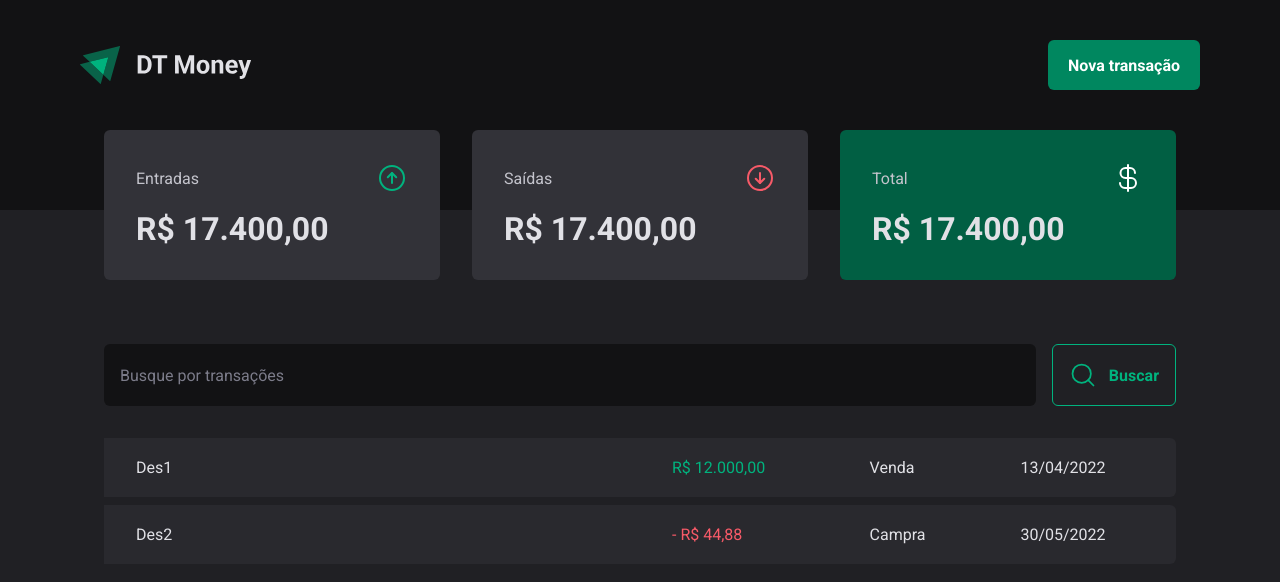
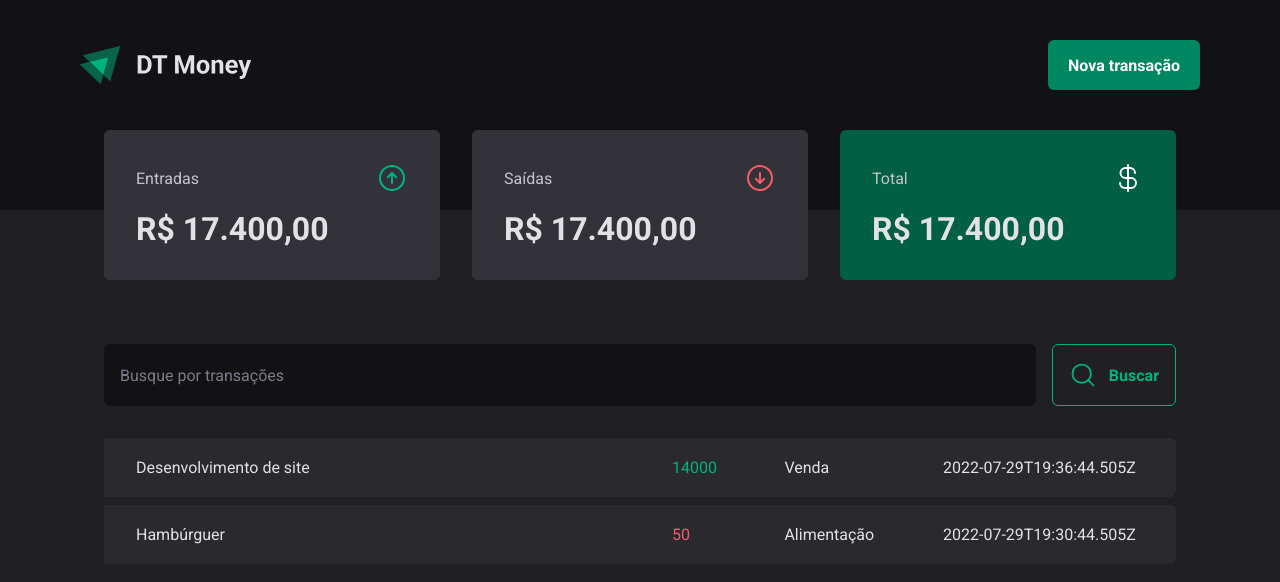
Before and after one commit to naelstudytable/rs-ignite-reactjs, a React (Vite) app in the folder projeto03/: page / in a window 1280 px wide. Shown: the top 582 px of the page. Built offline with nearby package versions, Linux system fonts and the light colour scheme; data requests are answered from the project's data file.

Commit message:
build(projeto03|Conexão com a API): Realizando requisição HTTP

```diff
--- a/projeto03/src/pages/Transactions/index.tsx
+++ b/projeto03/src/pages/Transactions/index.tsx
@@ -1,46 +1,58 @@
+import { useEffect, useState } from "react";
 import { Header } from "../../components/Header";
 import { SearchForm } from "../../components/SearchForm";
 import { Summary } from "../../components/Summary";
-import { PriceHighLight, TransactionContainer, TransactionTable } from "./styles";
+import { PriceHighLight, TransactionsContainer, TransactionsTable } from "./styles";
 
+interface Transaction {
+    id: number;
+    description: string;
+    type: 'income' | 'outcome';
+    price: number;
+    category: string;
+    createdAt: string;
+}
 
 export function Transactions() {
+    const [transactions, setTransactions] = useState<Transaction[]>([]);
+
+    async function loadTransactions() {
+        const response = await fetch('http://localhost:3333/transactions')
+        const data = await response.json()
+
+        setTransactions(data)
+    }
+
+    useEffect(() => {
+        loadTransactions()
+    }, []);
+
     return (
         <div>
             <Header />
-
             <Summary />
-
-
-            <TransactionContainer>
-
+            <TransactionsContainer>
                 <SearchForm />
 
-                <TransactionTable>
+                <TransactionsTable>
                     <tbody>
-                        <tr>
-                            <td width="50%">Des1</td>
-                            <td>
-                                <PriceHighLight variant="income">
-                                    R$ 12.000,00
-                                </PriceHighLight>
-                            </td>
-                            <td>Venda</td>
-                            <td>13/04/2022</td>
-                        </tr>
-                        <tr>
-                            <td width="50%">Des2</td>
-                            <td>
-                                <PriceHighLight variant="outcome">
-                                    - R$ 44,88
-                                </PriceHighLight>
-                            </td>
-                            <td>Campra</td>
-                            <td>30/05/2022</td>
-                        </tr>
+                        {transactions.map(transaction => {
+                            return (
+                                <tr key={transaction.id}>
+                                    <td width="50%">{transaction.description}</td>
+                                    <td>
+                                        <PriceHighLight variant={transaction.type}>
+                                            {transaction.price}
+                                        </PriceHighLight>
+                                    </td>
+                                    <td>{transaction.category}</td>
+                                    <td>{transaction.createdAt}</td>
+                                </tr>
+                            )
+                        })}
                     </tbody>
-                </TransactionTable>
-            </TransactionContainer>
+                </TransactionsTable>
+            </TransactionsContainer>
         </div>
     )
 }
--- a/projeto03/src/pages/Transactions/styles.ts
+++ b/projeto03/src/pages/Transactions/styles.ts
@@ -1,13 +1,13 @@
 import styled from "styled-components"
 
-export const TransactionContainer = styled.main`
+export const TransactionsContainer = styled.main`
     width: 100%;
     max-width: 1120px;
     margin: 4rem auto 0;
     padding: 0 1.5rem;
 `
 
-export const TransactionTable = styled.table`
+export const TransactionsTable = styled.table`
     width: 100%;
     border-collapse: separate;
     border-spacing: 0 0.5rem;
```
